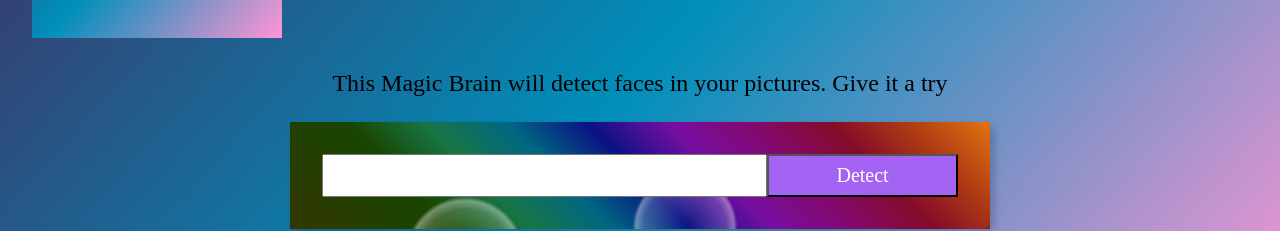
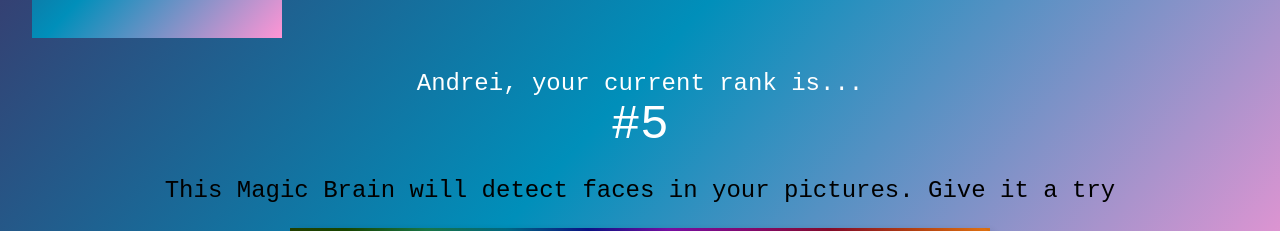
Before and after one commit to Snopcare/Face-recognition-App, a React (Create React App) app: page / in a window 1280 px wide. Shown: the part 212-443 px from the top of the page. Built offline with nearby package versions, Linux system fonts and the light colour scheme.

Commit message:
Further dev

```diff
--- a/src/App.js
+++ b/src/App.js
@@ -2,15 +2,18 @@ import React, {Component} from 'react';
 import Navigation from './components/Navigation/Navigation';
 import Logo from './components/Logo/Logo';
 import ImageLinkForm from './components/ImageLinkForm/ImageLinkForm';
+import Rank from './components/Rank/Rank';
 import './App.css';
+
 
 
 class App extends Component {
   render() {
-    return(
+        return(
     <div className="App">
       <Navigation />
       <Logo />
+      <Rank />
       <ImageLinkForm />
             {/*<FaceRecognition />*/}
     </div>
--- /dev/null
+++ b/src/components/Rank/Rank.js
@@ -0,0 +1,18 @@
+import React from 'react';
+
+
+const Rank = () => {
+	return (
+		<div>
+			<div className='white f3'>
+			{'Andrei, your current rank is...'}
+			</div>
+			<div className='white f1'>
+			{'#5'}
+
+	  		</div>
+	  	</div>
+	);
+}
+
+export default Rank;
--- a/src/index.css
+++ b/src/index.css
@@ -1,5 +1,10 @@
-body, html {  background: linear-gradient( 132deg, rgb(59, 55, 106) 5.00%, rgb(0, 143, 186) 45.00%, rgb(255, 149, 213) 90.00%);
+body, html {
 height: 100%;
+
+margin: 0;
+padding:0;
+font-family:"Courier New",Courier, monospace;
+background: linear-gradient( 132deg, rgb(59, 55, 106) 5.00%, rgb(0, 143, 186) 45.00%, rgb(255, 149, 213) 90.00%);
 
 }
 
```
